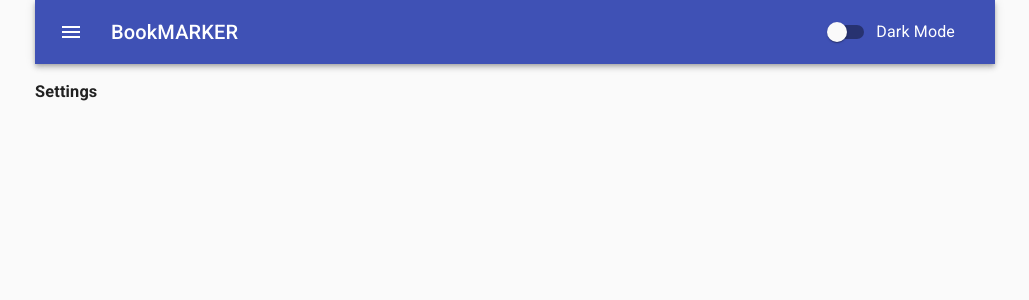
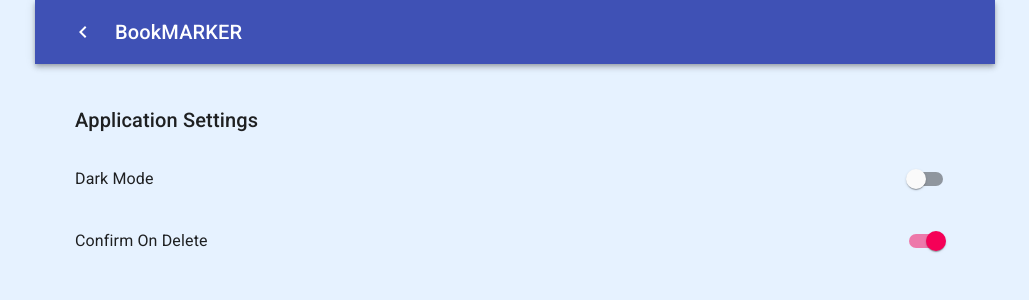
Before and after one commit to openXapps/web-apps-bookmarker-mui, a React (Create React App) app: page /settings in a window 1280 px wide. Shown: the top 300 px of the page, without its empty margins (125-1154 px from the left). Built offline with nearby package versions, Linux system fonts and the light colour scheme.

Commit message:
Refactored and data service enhanced

```diff
--- a/src/App.js
+++ b/src/App.js
@@ -35,7 +35,6 @@ const useStyles = makeStyles((theme) => ({
     },
   },
 }));
-
 
 const App = () => {
   // https://medium.com/@svinkle/how-to-deploy-a-react-app-to-a-subdirectory-f694d46427c1
--- a/src/components/Content.js
+++ b/src/components/Content.js
@@ -1,24 +1,8 @@
 import React from 'react';
-// import { use } from 'react-router-dom';
-import Box from '@material-ui/core/Box';
-import { context } from '../context/StoreProvider';
 import Categories from './Categories';
 import Bookmarks from './Bookmarks';
 
 const Content = () => {
-  const [{ atHome }, dispatch] = React.useContext(context);
-
-  React.useEffect(() => {
-    if (!atHome) {
-      console.log('Content: Set atHome to...', !atHome);
-      dispatch({ type: 'ATHOME', payload: true });
-    }
-    // Effect clean-up function
-    return () => true;
-  }, [atHome, dispatch])
-
-  // console.log('Content: history...', history);
-
   return (
     <div style={{ display: 'flex' }}>
       <Categories />
--- a/src/components/Header.js
+++ b/src/components/Header.js
@@ -1,98 +1,57 @@
 import React from 'react';
-import { Link as RouterLink, useHistory } from 'react-router-dom';
+import { Link as RouterLink, withRouter } from 'react-router-dom';
 
 import AppBar from '@material-ui/core/AppBar';
+import Toolbar from '@material-ui/core/Toolbar';
 import Divider from '@material-ui/core/Divider';
 import Drawer from '@material-ui/core/Drawer';
-import FormControlLabel from '@material-ui/core/FormControlLabel';
-import FormGroup from '@material-ui/core/FormGroup';
 import IconButton from '@material-ui/core/IconButton';
 import List from '@material-ui/core/List';
 import ListItem from '@material-ui/core/ListItem';
 import ListItemText from '@material-ui/core/ListItemText';
-import Switch from '@material-ui/core/Switch';
-import Toolbar from '@material-ui/core/Toolbar';
-import Fab from '@material-ui/core/Fab';
 import Typography from '@material-ui/core/Typography';
+import HomeIcon from '@material-ui/icons/Home';
 import ChevronLeftIcon from '@material-ui/icons/ChevronLeft';
+import ChevronRightIcon from '@material-ui/icons/ChevronRight';
 import MenuIcon from '@material-ui/icons/Menu';
 
-import { context } from '../context/StoreProvider';
-import useHeaderStyle from './HeaderStyle';
+import useStyles from './HeaderStyle';
+import { getMockStorage } from '../utilities/localstorage';
 
-const Header = () => {
-  const classes = useHeaderStyle();
-  const { goBack } = useHistory();
+const Header = ({ history, location }) => {
+  const classes = useStyles();
   const [drawerState, setDrawerState] = React.useState(false);
-  const [state, dispatch] = React.useContext(context);
+  const localData = getMockStorage();
 
-  React.useEffect(() => {
-    console.log('Header: state.atHome...', state.atHome);
-    // Effect clean-up function
-    return () => true;
-    // *eslint-disable-next-line react-hooks/exhaustive-deps*
-  }, [state.atHome])
-
-  const handleRouteState = () => {
-    setDrawerState(!drawerState);
-    dispatch({ type: 'ATHOME', payload: false })
-  };
-
-  const handleGoHome = () => {
-    dispatch({ type: 'ATHOME', payload: true })
-    goBack();
-  };
-
-  const handleTheme = () => {
-    const _isDark = !state.theme.isDark;
-    const _template = _isDark ? 'dark' : 'light';
-    dispatch({ type: 'THEME', payload: { isDark: _isDark, template: _template } });
-  };
-
-  // console.log('Header: location...', location);
+  // console.log('Header: data...', data);
 
   return (
-    <div className={classes.root}>
+    <div className={classes.grow}>
       <AppBar
         position="static"
       ><Toolbar>
-          {state.atHome ? (
+          <IconButton
+            aria-label="home button"
+            className={classes.leftButton}
+            color="inherit"
+            onClick={() => history.push('/')}
+          >{location.pathname === '/' ? <HomeIcon /> : <ChevronLeftIcon />}</IconButton>
+          <Typography
+            variant="h6"
+            className={classes.grow}
+          >BookMARKER</Typography>
+          {location.pathname === '/' ? (
             <IconButton
-              color='inherit'
+              color="inherit"
               onClick={() => setDrawerState(!drawerState)}
-              edge='start'
-              className={classes.menuButton}
             ><MenuIcon /></IconButton>
-          ) : (
-              <Fab
-                className={classes.fabButton}
-                size="small"
-                color="primary"
-                aria-label="edit"
-                onClick={handleGoHome}
-              ><ChevronLeftIcon /></Fab>
-            )
-          }
-          <Typography
-            variant='h6'
-            className={classes.title}
-          >BookMARKER</Typography>
-          <FormGroup row>
-            <FormControlLabel
-              control={
-                <Switch
-                  checked={state.theme.isDark}
-                  onChange={handleTheme}
-                />
-              }
-              label='Dark Mode'
-            />
-          </FormGroup>
+          ) : (null)}
         </Toolbar>
       </AppBar>
       {/* <Toolbar /> */}
       <Drawer
         className={classes.drawer}
+        anchor="right"
         open={drawerState}
         onClose={() => setDrawerState(false)}
         classes={{
@@ -102,7 +61,8 @@ const Header = () => {
         <div className={classes.drawerHeader}>
           <IconButton
             onClick={() => setDrawerState(!drawerState)}
-          ><ChevronLeftIcon /></IconButton>
+          ><ChevronRightIcon /></IconButton>
+          <Typography>v{localData.settings.version}</Typography>
         </div>
         <Divider />
         <List>
@@ -110,19 +70,19 @@ const Header = () => {
             button
             component={RouterLink}
             to="/settings"
-            onClick={handleRouteState}
+            onClick={() => setDrawerState(false)}
           ><ListItemText>Settings</ListItemText></ListItem>
           <ListItem
             button
             component={RouterLink}
             to="/download"
-            onClick={handleRouteState}
+            onClick={() => setDrawerState(false)}
           ><ListItemText>Download Site Data</ListItemText></ListItem>
           <ListItem
             button
             component={RouterLink}
             to="/upload"
-            onClick={handleRouteState}
+            onClick={() => setDrawerState(false)}
           ><ListItemText>Upload Site Data</ListItemText></ListItem>
         </List>
       </Drawer>
@@ -130,15 +90,4 @@ const Header = () => {
   );
 };
 
-export default Header;
-
-/**
- * {['Inbox', 'Starred', 'Send email', 'Drafts'].map((text, index) => (
-            <ListItem button key={text}>
-              <ListItemIcon>
-                {index % 2 === 0 ? <InboxIcon /> : <MailIcon />}
-              </ListItemIcon>
-              <ListItemText primary={text} />
-            </ListItem>
-          ))}
- */
+export default withRouter(Header);
--- a/src/components/HeaderStyle.js
+++ b/src/components/HeaderStyle.js
@@ -1,16 +1,13 @@
 import { makeStyles } from '@material-ui/core/styles';
 
-const drawerWidth = 300;
+const drawerWidth = 280;
 
-const useHeaderStyle = makeStyles((theme) => ({
-  root: {
+const useStyles = makeStyles((theme) => ({
+  grow: {
     flexGrow: 1,
   },
-  title: {
-    flexGrow: 1,
-  },
-  menuButton: {
-    marginRight: theme.spacing(2),
+  leftButton: {
+    marginRight: theme.spacing(1),
   },
   drawer: {
     width: drawerWidth,
@@ -22,16 +19,12 @@ const useHeaderStyle = makeStyles((theme) => ({
   },
   drawerHeader: {
     display: 'flex',
+    justifyContent: 'space-between',
     alignItems: 'center',
     padding: theme.spacing(0, 1),
     // necessary for content to be below app bar
     ...theme.mixins.toolbar,
-    justifyContent: 'flex-end',
-  },
-  fabButton: {
-    marginRight: theme.spacing(1.5),
-    zIndex: 1,
   },
 }));
 
-export default useHeaderStyle;
+export default useStyles;
--- a/src/components/Settings.js
+++ b/src/components/Settings.js
@@ -1,9 +1,68 @@
 import React from 'react';
+import Switch from '@material-ui/core/Switch';
+import { makeStyles } from '@material-ui/styles';
+import Typography from '@material-ui/core/Typography';
+
+import { context } from '../context/StoreProvider';
+import { saveLocalStorage, getSettings } from '../utilities/localstorage';
+
+const useStyles = makeStyles((theme) => ({
+  root: {
+    margin: theme.spacing(5),
+  },
+  pageTitle: {
+
+  },
+  container: {
+    display: 'flex',
+    justifyContent: 'space-between',
+    alignItems: 'center',
+    marginTop: theme.spacing(3),
+  },
+}));
 
 const Settings = () => {
-    return (
-        <h3>Settings</h3>
-    );
+  const classes = useStyles();
+  const [state, dispatch] = React.useContext(context);
+  const settings = getSettings().data;
+  const [_confirmDelete, setConfirmDelete] = React.useState(settings.confirmDelete);
+
+  // Managed by state and persistence
+  const handleTheme = () => {
+    const _isDark = !state.theme.isDark;
+    const _template = _isDark ? 'dark' : 'light';
+    saveLocalStorage('gd-bm-settings', { ...settings, theme: { isDark: _isDark, template: _template } });
+    dispatch({ type: 'THEME', payload: { isDark: _isDark, template: _template } });
+  };
+
+  // // Managed by persistence only
+  const handleConfirmDelete = () => {
+    saveLocalStorage('gd-bm-settings', { ...settings, confirmDelete: !_confirmDelete })
+    setConfirmDelete(!_confirmDelete);
+  };
+
+  return (
+    <div className={classes.root}>
+      <Typography
+        className={classes.pageTitle}
+        variant="h6"
+      >Application Settings</Typography>
+      <div className={classes.container}>
+        <Typography>Dark Mode</Typography>
+        <Switch
+          checked={state.theme.isDark}
+          onChange={handleTheme}
+        />
+      </div>
+      <div className={classes.container}>
+        <Typography>Confirm On Delete</Typography>
+        <Switch
+          checked={_confirmDelete}
+          onChange={handleConfirmDelete}
+        />
+      </div>
+    </div>
+  );
 };
 
 export default Settings;
--- a/src/context/InitialState.js
+++ /dev/null
@@ -1,44 +0,0 @@
-import {
-  isLocalStorage,
-  // getLocalStorage,
-  getMockStorage
-} from '../utilities/localstorage';
-
-/**
- * Helper function to fetch initial bookmark list
- * from local storage
- */
-export const getBookmarks = () => {
-  let bookmarks = [];
-  let storedData = {};
-  if (isLocalStorage) {
-    // storedData = getLocalStorage('gd-bm-bookmarks');
-    storedData = getMockStorage('gd-bm-bookmarks');
-    if (storedData.statusOK) {
-      bookmarks = storedData.data;
-    }
-  }
-  return bookmarks;
-};
-
-/**
- * Helper function to fetch stored theme
- */
-export const getTheme = () => {
-  let theme = {
-    isDark: false,
-    template: 'light'
-  };
-  let storedData = theme.template;
-  if (isLocalStorage) {
-    storedData = JSON.parse(localStorage.getItem('gd-bm-theme'));
-    if (storedData) {
-      if (storedData === 'dark') {
-        theme = {isDark: true, template: storedData};
-      } else {
-        theme = {isDark: false, template: storedData};
-      }
-    }
-  }
-  return theme;
-};
--- a/src/context/StoreProvider.js
+++ b/src/context/StoreProvider.js
@@ -1,22 +1,26 @@
 import React from 'react';
 import StoreReducer from './StoreReducer';
-import {getBookmarks, getTheme} from './InitialState';
+import {
+  // initialUse,
+  getSettings,
+  getBookmarks
+} from '../utilities/localstorage';
 
 /**
  * Initial state
  */
 const data = {
-  theme: getTheme(),
   isLoading: true,
   isEmpty: false,
-  bookmarks: getBookmarks(),
-  atHome: true
+  theme: getSettings().data.theme,
+  bookmarks: getBookmarks().data,
 };
 
 export const context = React.createContext(data);
 
 const StoreProvider = (props) => {
   const [state, dispatch] = React.useReducer(StoreReducer, data);
+  // initialUse(false);
   return (
     <context.Provider value={[state, dispatch]}>
       {props.children}
--- a/src/context/StoreReducer.js
+++ b/src/context/StoreReducer.js
@@ -37,11 +37,6 @@ const StoreReducer = (state, action) => {
         ...state,
         theme: action.payload
       };
-      case 'ATHOME':
-        return {
-          ...state,
-          atHome: action.payload
-        };
     default:
       throw new Error(`Reducer action type not defined: ${action.type}`);
   }
--- a/src/themes/dark.js
+++ b/src/themes/dark.js
@@ -2,10 +2,10 @@ const dark = {
   palette: {
     type: 'dark',
     primary: {
-      main: '#1a2439',
+      main: '#384d7a',
     },
     secondary: {
-      main: '#ff9d00',
+      main: '#ffa500',
     },
   },
 };
--- a/src/themes/light.js
+++ b/src/themes/light.js
@@ -7,6 +7,9 @@ const light = {
     // secondary: {
     //   main: '#f50057',
     // },
+    background: {
+      default: '#e6f2ff',
+    },
   },
 };
 
--- a/src/utilities/localstorage.js
+++ b/src/utilities/localstorage.js
@@ -23,33 +23,38 @@ const isLocalStorage = () => {
 };
 
 /**
- * Get data from local storage
- * @param {string} obj Local storage identifier
+* Write initial storage on first time usage
+ * @param {boolean} force Force a local storage overwrite
  */
-const getLocalStorage = (obj) => {
-  let response = {
-    statusOK: false,
-    data: []
+const initialUse = (force) => {
+  const version = getSettings().data.version;
+  const numOfBookmarks = getBookmarks().data.length;
+  if (!(version && numOfBookmarks > 0) || force) {
+    saveLocalStorage('gd-bm-settings', getMockStorage().settings);
+    saveLocalStorage('gd-bm-favourites', getMockStorage().favourites);
+    saveLocalStorage('gd-bm-poplular', getMockStorage().poplular);
+    saveLocalStorage('gd-bm-categories', getMockStorage().categories);
+    saveLocalStorage('gd-bm-bookmarks', getMockStorage().bookmarks);
   }
-  try {
-    let storedData = JSON.parse(localStorage.getItem(obj));
-    // console.log(storedData);
-    if (storedData) {
-      response = {
-        statusOK: true,
-        data: storedData.sort((a, b) => (a.siteName > b.siteName) ? 1 : -1)
-      };
-    } else {
-      // console.warn('No favorites found in local storage');
-      throw new Error('No items found in localStorage');
-    }
-  } catch (err) {
-    // console.log(err);
-    // Life goes on ...
+  if (!version && numOfBookmarks > 0 && !force) {
+    saveLocalStorage('gd-bm-settings', getMockStorage().settings);
+    saveLocalStorage('gd-bm-favourites', getMockStorage().favourites);
+    saveLocalStorage('gd-bm-poplular', getMockStorage().poplular);
+    saveLocalStorage('gd-bm-categories', getMockStorage().categories);
+    const currentBookmarks = getBookmarks().data;
+    const newBookmarks = currentBookmarks.map((v, i) => {
+      return (
+        {
+          categoryId: '017cf222-887b-11e9-bc42-526af7764f64',
+          siteId: v.siteId,
+          siteName: v.siteName,
+          siteURL: v.siteURL,
+        }
+      );
+    });
+    saveLocalStorage('gd-bm-bookmarks', newBookmarks);
   }
-  // console.log(response);
-  return response;
-}
+};
 
 /**
  * Overwrite item to local storage
@@ -59,97 +64,227 @@ const getLocalStorage = (obj) => {
 const saveLocalStorage = (obj, data) => {
   localStorage.setItem(obj, JSON.stringify(data));
   return true;
-}
+};
 
 /**
- * Get mock sample data
- * @param {string} obj Dummy local storage identifier
+ * Get SETTINGS from local storage
  */
-const getMockStorage = (obj) => {
-  // https://github.com/kelektiv/node-uuid
+const getSettings = () => {
+  let response = {
+    statusOK: false,
+    data: {
+      version: '2.1.0',
+      theme: {
+        isDark: false,
+        template: 'light'
+      },
+      confirmDelete: true,
+    }
+  }
+  try {
+    const settings = JSON.parse(localStorage.getItem('gd-bm-settings'));
+    // const { settings } = getMockStorage();
+    if (settings) {
+      response = {
+        statusOK: true,
+        data: settings
+      };
+    } else {
+      throw new Error('No items found in localStorage');
+    }
+  } catch (err) {
+    // Life goes on ...
+    console.log(err);
+  }
+  return response;
+};
+
+/**
+ * Get FAVOURITES from local storage
+ */
+const getFavourites = () => {
+  let response = {
+    statusOK: false,
+    data: []
+  }
+  try {
+    // const favourites = JSON.parse(localStorage.getItem('gd-bm-favourites'));
+    const { favourites } = getMockStorage();
+    if (favourites) {
+      response = {
+        statusOK: true,
+        data: favourites
+      };
+    } else {
+      throw new Error('No items found in localStorage');
+    }
+  } catch (err) {
+    // Life goes on ...
+    console.log(err);
+  }
+  return response;
+};
+
+/**
+ * Get POPULAR from local storage
+ */
+const getPopular = () => {
+  let response = {
+    statusOK: false,
+    data: []
+  }
+  try {
+    // const poplular = JSON.parse(localStorage.getItem('gd-bm-poplular'));
+    const { poplular } = getMockStorage();
+    if (poplular) {
+      response = {
+        statusOK: true,
+        data: poplular
+      };
+    } else {
+      throw new Error('No items found in localStorage');
+    }
+  } catch (err) {
+    // Life goes on ...
+    console.log(err);
+  }
+  return response;
+};
+
+/**
+ * Get CATEGORIES from local storage
+ */
+const getCategories = () => {
+  let response = {
+    statusOK: false,
+    data: []
+  }
+  try {
+    // const categories = JSON.parse(localStorage.getItem('gd-bm-categories'));
+    const { categories } = getMockStorage();
+    if (categories) {
+      response = {
+        statusOK: true,
+        data: categories.sort((a, b) => (a.category > b.category) ? 1 : -1)
+      };
+    } else {
+      throw new Error('No items found in localStorage');
+    }
+  } catch (err) {
+    // Life goes on ...
+    console.log(err);
+  }
+  return response;
+};
+
+/**
+ * Get BOOKMARKS from local storage
+ */
+const getBookmarks = () => {
+  let response = {
+    statusOK: false,
+    data: []
+  }
+  try {
+    // const bookmarks = JSON.parse(localStorage.getItem('gd-bm-bookmarks'));
+    const { bookmarks } = getMockStorage();
+    if (bookmarks) {
+      response = {
+        statusOK: true,
+        data: bookmarks.sort((a, b) => (a.siteName > b.siteName) ? 1 : -1)
+      };
+    } else {
+      throw new Error('No items found in localStorage');
+    }
+  } catch (err) {
+    // Life goes on ...
+    console.log(err);
+  }
+  return response;
+};
+
+
+
+
+
+
+
+/**
+ * MOCK DATA FOR TESTING
+ * https://github.com/kelektiv/node-uuid
+ */
+const getMockStorage = () => {
   const response = {
-    statusOK: true,
-    // statusOK: false,
+    // gd-bm-settings
     settings: {
       version: '2.1.0',
-      darkMode: false,
+      theme: {
+        isDark: false,
+        template: 'light'
+      },
       confirmDelete: true,
     },
+
+    // gd-bm-favourites
     favourites: [
       '347cf222-887b-11e9-bc42-526af7764f01',
-      '347cf222-887b-11e9-bc42-526af7764f04',
-      '347cf222-887b-11e9-bc42-526af7764f07',
+      '347cf222-887b-11e9-bc42-526af7764f03',
     ],
+
+    // gd-bm-poplular
+    poplular: [
+      '347cf222-887b-11e9-bc42-526af7764f02',
+      '347cf222-887b-11e9-bc42-526af7764f03',
+    ],
+
+    // gd-bm-categories
     categories: [
       {
         categoryId: '017cf222-887b-11e9-bc42-526af7764f64',
-        category: '',
+        category: 'Default',
       },
       {
         categoryId: '027cf222-887b-11e9-bc42-526af7764f64',
-        category: '',
+        category: 'Development Tools',
       },
       {
         categoryId: '037cf222-887b-11e9-bc42-526af7764f64',
-        category: '',
+        category: 'Other',
       },
     ],
+
+    // gd-bm-bookmarks
     bookmarks: [
       {
         categoryId: '017cf222-887b-11e9-bc42-526af7764f64',
         siteId: '347cf222-887b-11e9-bc42-526af7764f01',
         siteName: 'Google',
-        siteURL: 'https://www.google.co.za',
-      },
-      {
-        categoryId: '017cf222-887b-11e9-bc42-526af7764f64',
-        siteId: '347cf4ca-887b-11e9-bc42-526af7764f02',
-        siteName: 'Standard Bank',
-        siteURL: 'https://www.google.co.za',
-      },
-      {
-        categoryId: '017cf222-887b-11e9-bc42-526af7764f64',
-        siteId: '347cf632-887b-11e9-bc42-526af7764f03',
-        siteName: 'Banana Tree',
-        siteURL: 'https://www.google.co.za',
+        siteURL: 'https://www.google.com',
       },
       {
         categoryId: '027cf222-887b-11e9-bc42-526af7764f64',
-        siteId: '347cf786-887b-11e9-bc42-526af7764f04',
-        siteName: 'First National Bank',
-        siteURL: 'https://www.google.co.za',
-      },
-      {
-        categoryId: '027cf222-887b-11e9-bc42-526af7764f64',
-        siteId: '347cf9ac-887b-11e9-bc42-526af7764f05',
-        siteName: 'Apple Trees',
-        siteURL: 'https://www.google.co.za',
+        siteId: '347cf4ca-887b-11e9-bc42-526af7764f02',
+        siteName: 'Material-UI',
+        siteURL: 'https://material-ui.com/',
       },
       {
         categoryId: '037cf222-887b-11e9-bc42-526af7764f64',
-        siteId: '347cfb0a-887b-11e9-bc42-526af7764f06',
-        siteName: 'Hello World',
-        siteURL: 'https://www.google.co.za',
-      },
-      {
-        categoryId: '037cf222-887b-11e9-bc42-526af7764f64',
-        siteId: '347cfc54-887b-11e9-bc42-526af7764f07',
-        siteName: 'Batman',
-        siteURL: 'https://www.batman.com',
-      },
-      {
-        categoryId: '037cf222-887b-11e9-bc42-526af7764f64',
-        siteId: '347cfc54-887b-11e9-bc42-526af7764f08',
+        siteId: '347cfc54-887b-11e9-bc42-526af7764f03',
         siteName: 'Very long bookmark name growing beyond the limits of its container',
         siteURL: 'https://www.google.com',
       },
     ],
   };
   return response;
-}
+};
 
 // Export module methods
 module.exports.isLocalStorage = isLocalStorage;
-module.exports.getLocalStorage = getLocalStorage;
+module.exports.initialUse = initialUse;
+module.exports.saveLocalStorage = saveLocalStorage;
+module.exports.getSettings = getSettings;
+module.exports.getCategories = getCategories;
+module.exports.getFavourites = getFavourites;
+module.exports.getPopular = getPopular;
+module.exports.getBookmarks = getBookmarks;
 module.exports.getMockStorage = getMockStorage;
-module.exports.saveLocalStorage = saveLocalStorage;
```
